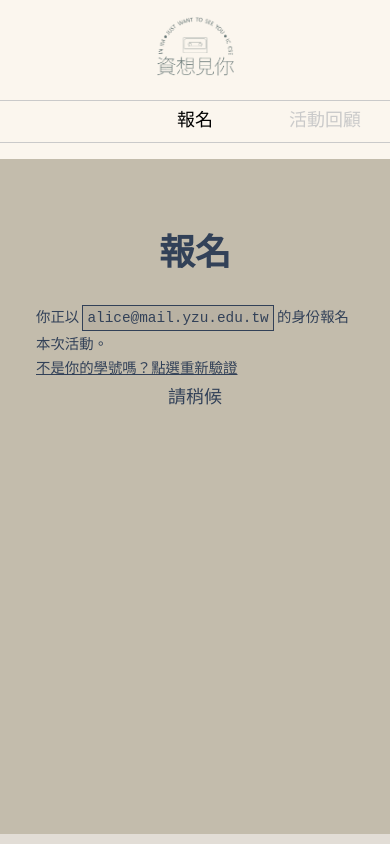
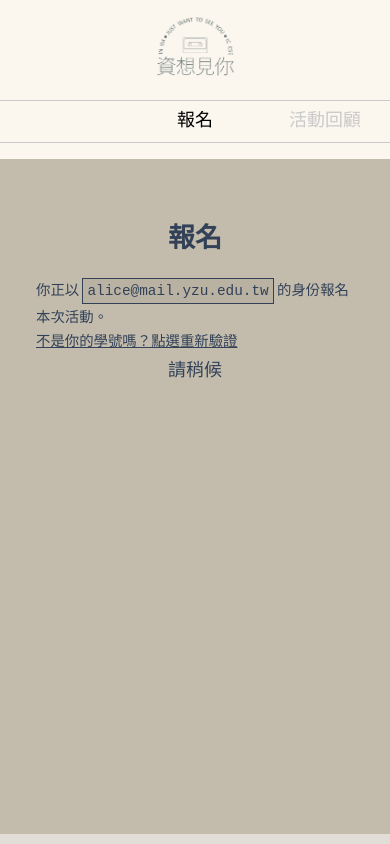
Before and after one commit to IBaseAsyncOrgFactoryProvider/ic-im-in-cse-2022, a Next.js app: page /signup in a window 390 px wide. Shown: the top 844 px of the page. Built offline with nearby package versions, Linux system fonts and the light colour scheme; no server answers.

Commit message:
Shrink because heading might be long

```diff
--- a/styles/SignupPage.module.css
+++ b/styles/SignupPage.module.css
@@ -84,6 +84,10 @@
   .container img {
     margin: auto;
   }
+
+  .container h1 {
+    font-size: 1.5rem;
+  }
 }
 
 @media screen and (max-width: 350px) {
```
